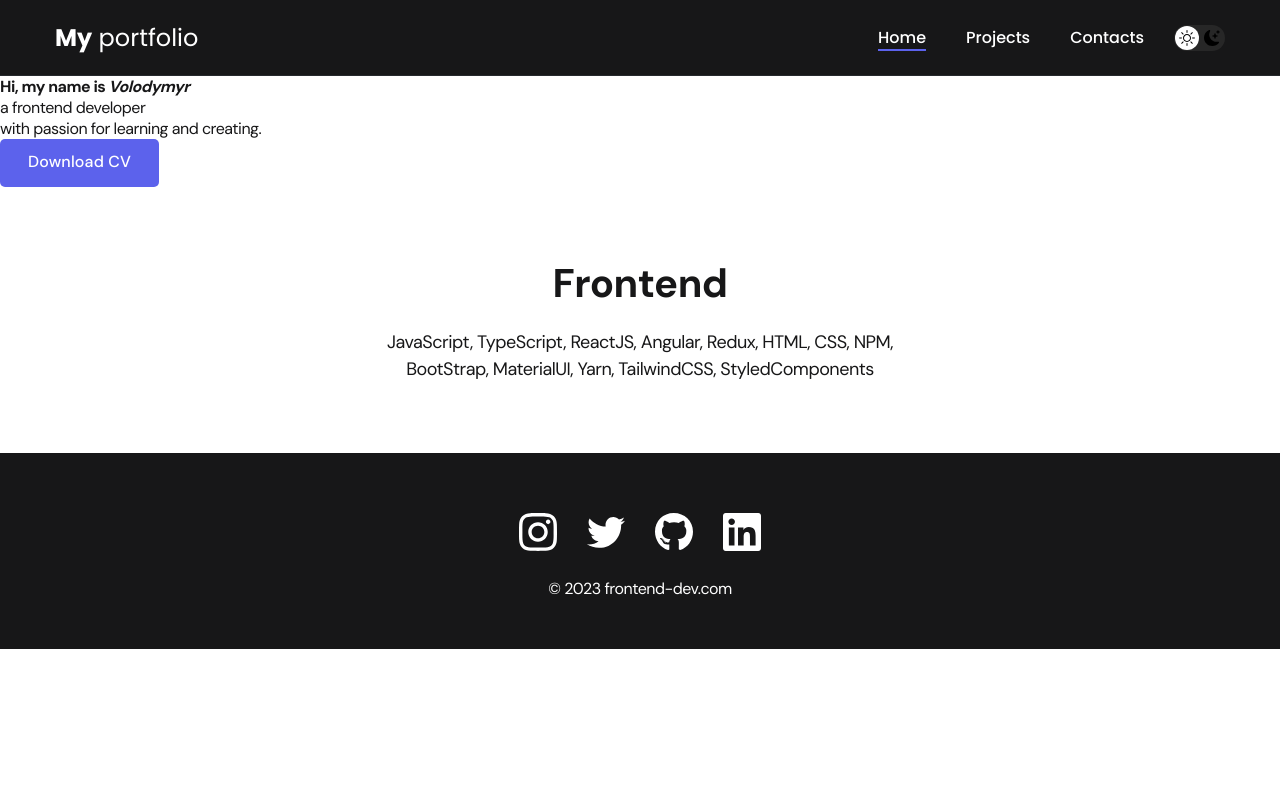
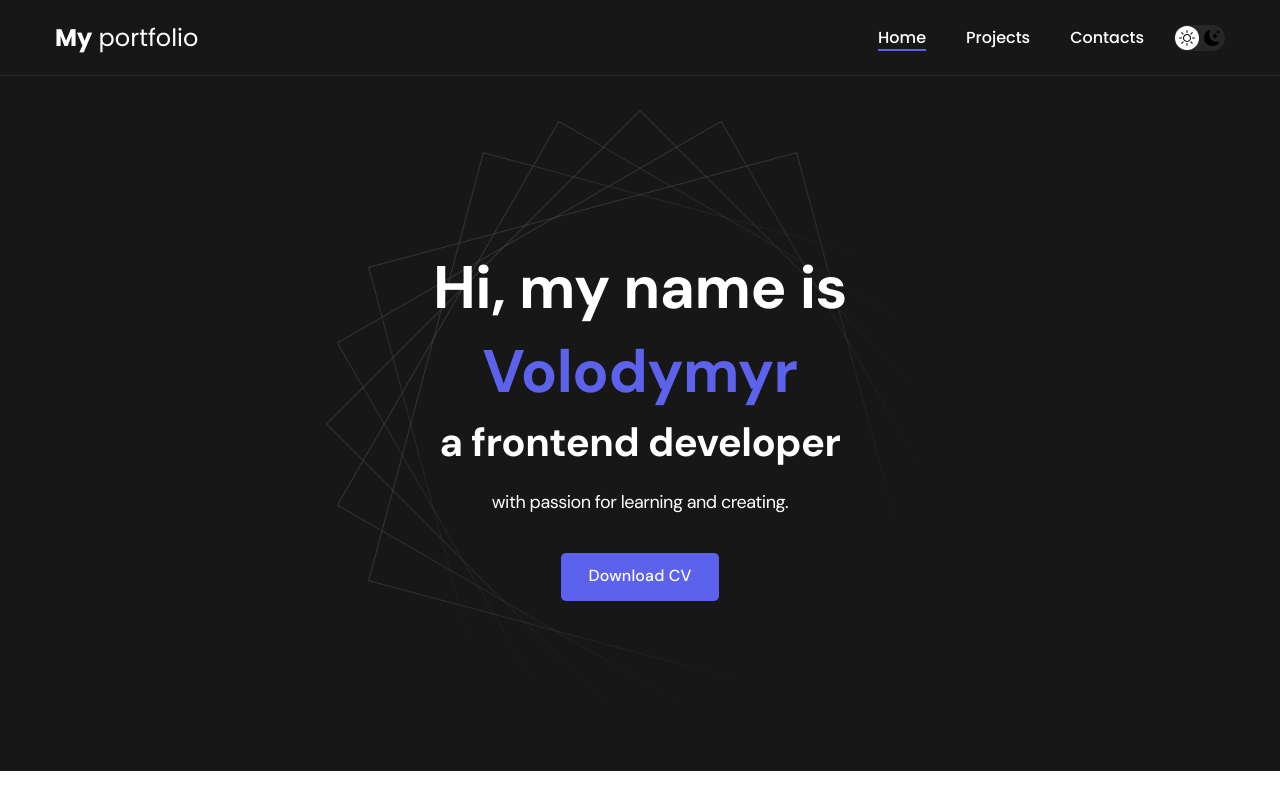
Before and after one commit to vk-workshop/portfolio, a React (Create React App) app: page / in a window 1280 px wide. Shown: the top 800 px of the page. Built offline with nearby package versions, Linux system fonts and the light colour scheme.

Commit message:
added
 added <Header />, <Navbar /> to App

```diff
--- a/src/App.js
+++ b/src/App.js
@@ -1,5 +1,7 @@
 import "./styles/main.css";
 import Navbar from "./components/navbar/Navbar";
+import Header from "./components/header/Header";
+
 
 import instagram from "./img/icons/instagram.svg";
 import twitter from "./img/icons/twitter.svg";
@@ -12,19 +14,9 @@ function App() {
     <div className="App">
       <Navbar />
 
+      <Header />
 
-    <header className="header">
-        <div className="header__wrapper">
-            <h1 className="header__title">
-                <strong>Hi, my name is <em>Volodymyr</em></strong><br/>
-                a frontend developer
-            </h1>
-            <div className="header__text">
-                <p>with passion for learning and creating.</p>
-            </div>
-            <a href="#!" className="btn">Download CV</a>
-        </div>
-    </header>
+
 
     <main className="section">
         <div className="container">
--- a/src/components/header/Header.css
+++ b/src/components/header/Header.css
@@ -9,7 +9,7 @@
 	align-items: center;
 
 	background-color: var(--header-bg);
-	background-image: url('./../img/header-bg.png');
+	background-image: url('../../img/header-bg.png');
 	background-repeat: no-repeat;
 	background-size: auto;
 	background-position: center center;
```
